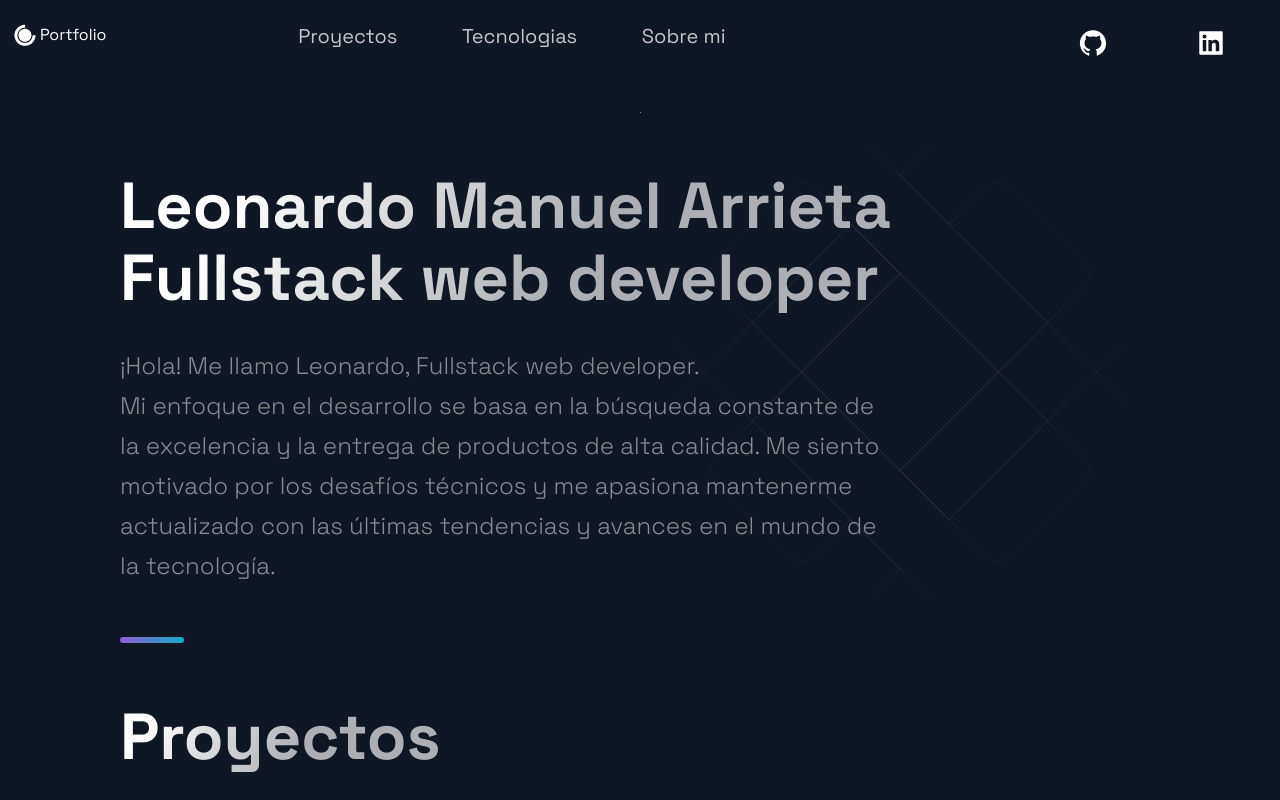
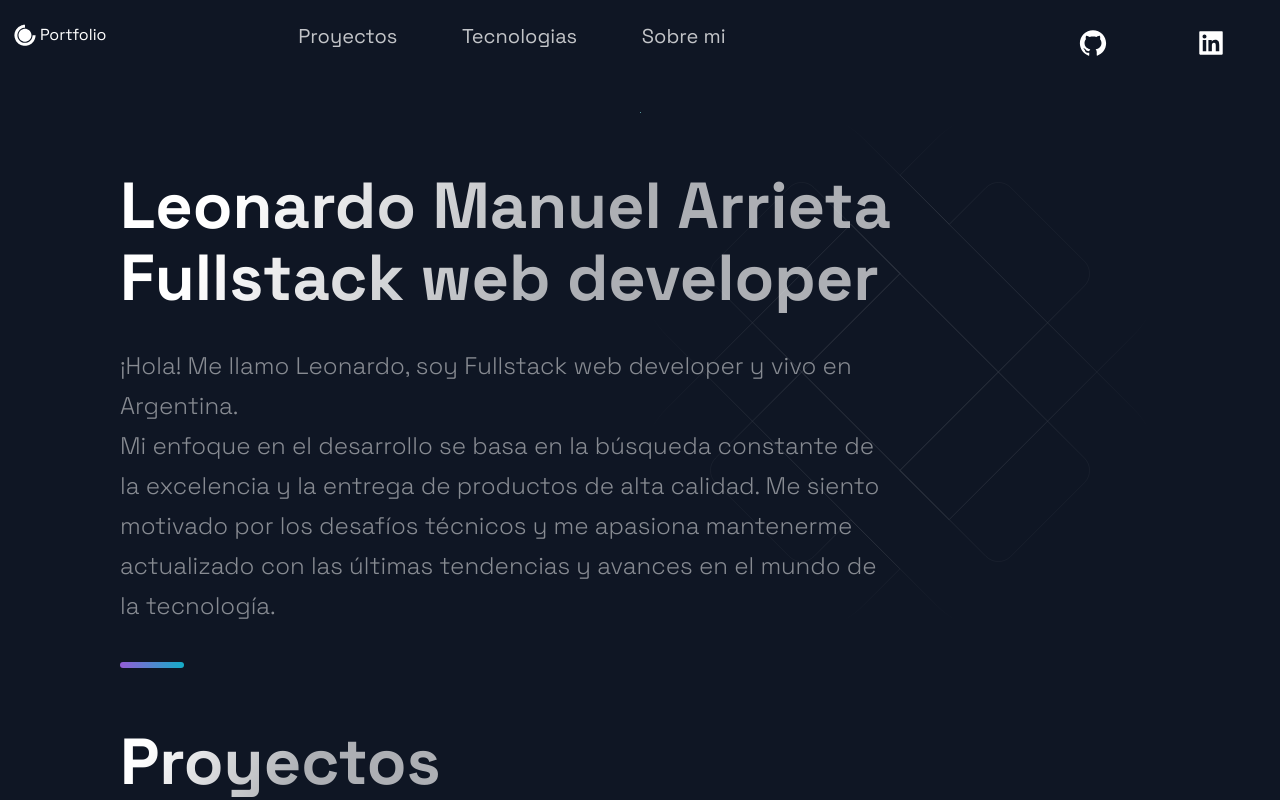
Before and after one commit to Leon2192/portfolio-fullstack-web-dev, a Next.js app: page / in a window 1280 px wide. Shown: the top 800 px of the page. Built offline with nearby package versions, Linux system fonts and the light colour scheme.

Commit message:
presentacion

```diff
--- a/src/components/Hero/Hero.js
+++ b/src/components/Hero/Hero.js
@@ -13,7 +13,7 @@ const Hero = (props) => (
           Fullstack web developer
         </SectionTitle>
         <SectionText>
-          ¡Hola! Me llamo Leonardo, Fullstack web developer.
+          ¡Hola! Me llamo Leonardo, soy Fullstack web developer y vivo en Argentina.
           <br />
           Mi enfoque en el desarrollo se basa en la búsqueda constante de la excelencia y la entrega de productos de alta calidad. Me siento motivado por los desafíos técnicos y me apasiona mantenerme actualizado con las últimas tendencias y avances en el mundo de la tecnología.
         </SectionText>
```
